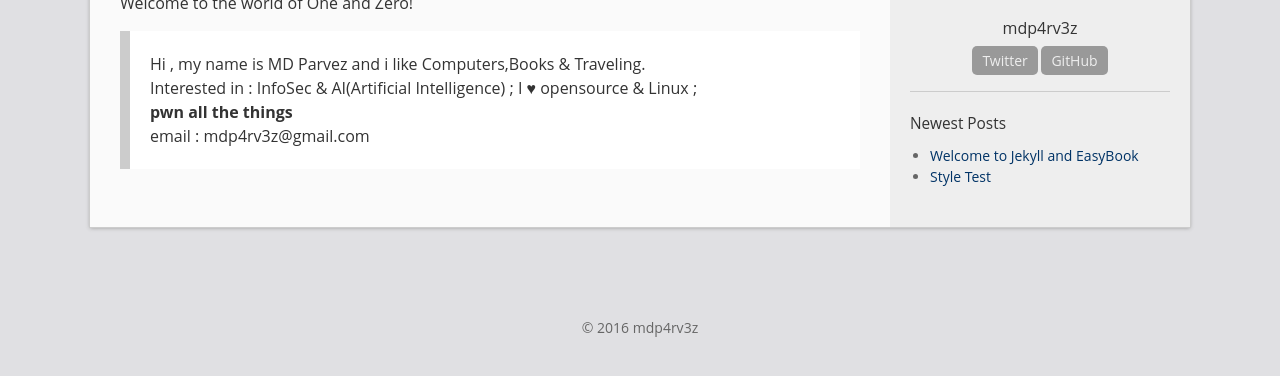
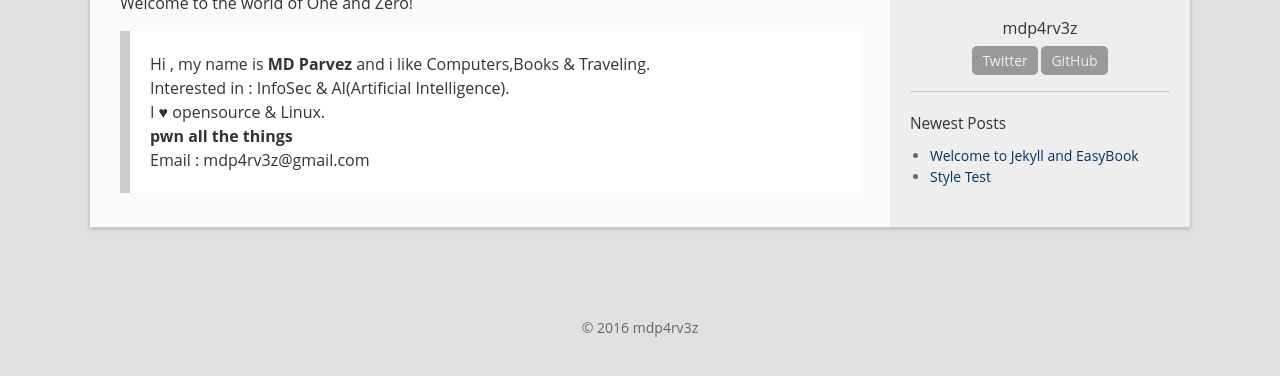
Before and after one commit to tuxb0y/tuxb0y.github.io, a Jekyll site: the page built from about.md, in a window 1280 px wide, cut to the strip 261-637 px from the top of the page. Built offline with Jekyll 4.4.1, drawn with Linux system fonts in a browser that asks for light colours.

```diff
--- a/about.md
+++ b/about.md
@@ -5,6 +5,6 @@ permalink: /about/
 ---
 
 Welcome to the world of One and Zero!
-> Hi , my name is MD Parvez and i like Computers,Books & Traveling.<br>
-Interested in : InfoSec & AI(Artificial Intelligence) ; I ♥ opensource & Linux ;<br> <b>pwn all the things</b>  <br>
-email : mdp4rv3z@gmail.com
+> Hi , my name is <b>MD Parvez</b> and i like Computers,Books & Traveling.<br>
+Interested in : InfoSec & AI(Artificial Intelligence).<br> I ♥ opensource & Linux.<br> <b>pwn all the things</b>  <br>
+Email : mdp4rv3z@gmail.com
```
